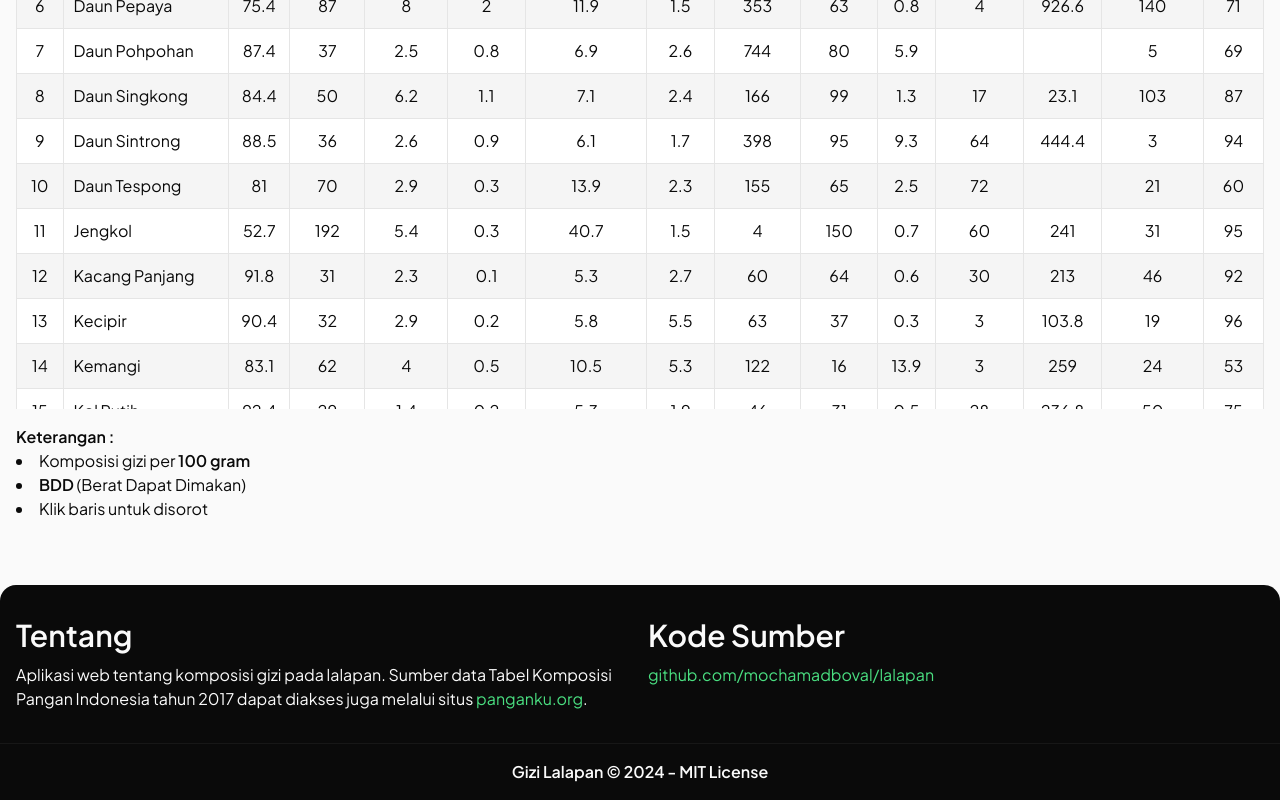
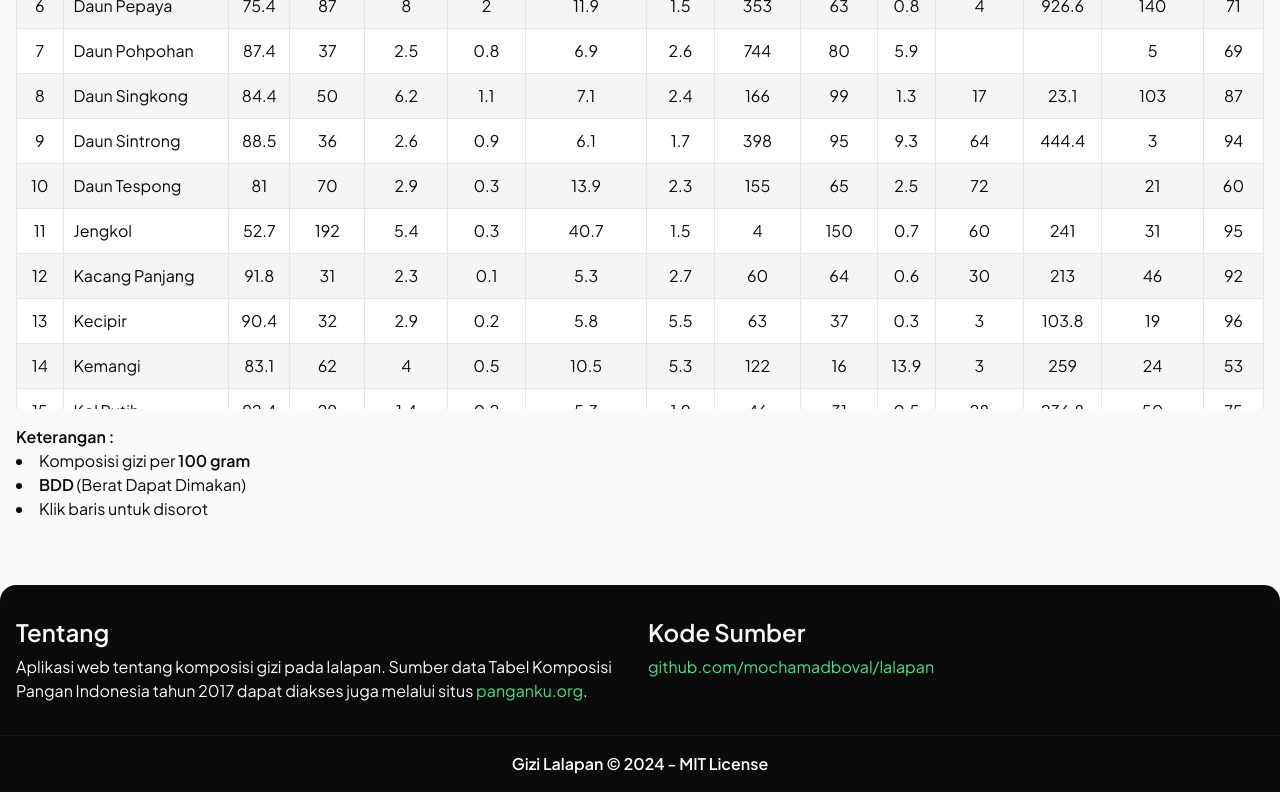
Before and after one commit to mochamadboval/lalapan, a Next.js app: page / in a window 1280 px wide. Shown: the part 580-1380 px from the top of the page. Built offline with nearby package versions, Linux system fonts and the light colour scheme.

Commit message:
Ukuran H3

```diff
--- a/pages/_app.js
+++ b/pages/_app.js
@@ -16,7 +16,7 @@ const font = Plus_Jakarta_Sans({
 function AsideSection({ children, title }) {
   return (
     <section className="sm:w-1/2">
-      <h3 className="text-3xl font-semibold leading-tight">{title}</h3>
+      <h3 className="text-2xl font-semibold leading-tight">{title}</h3>
       <p className="mt-2">{children}</p>
     </section>
   );
```
